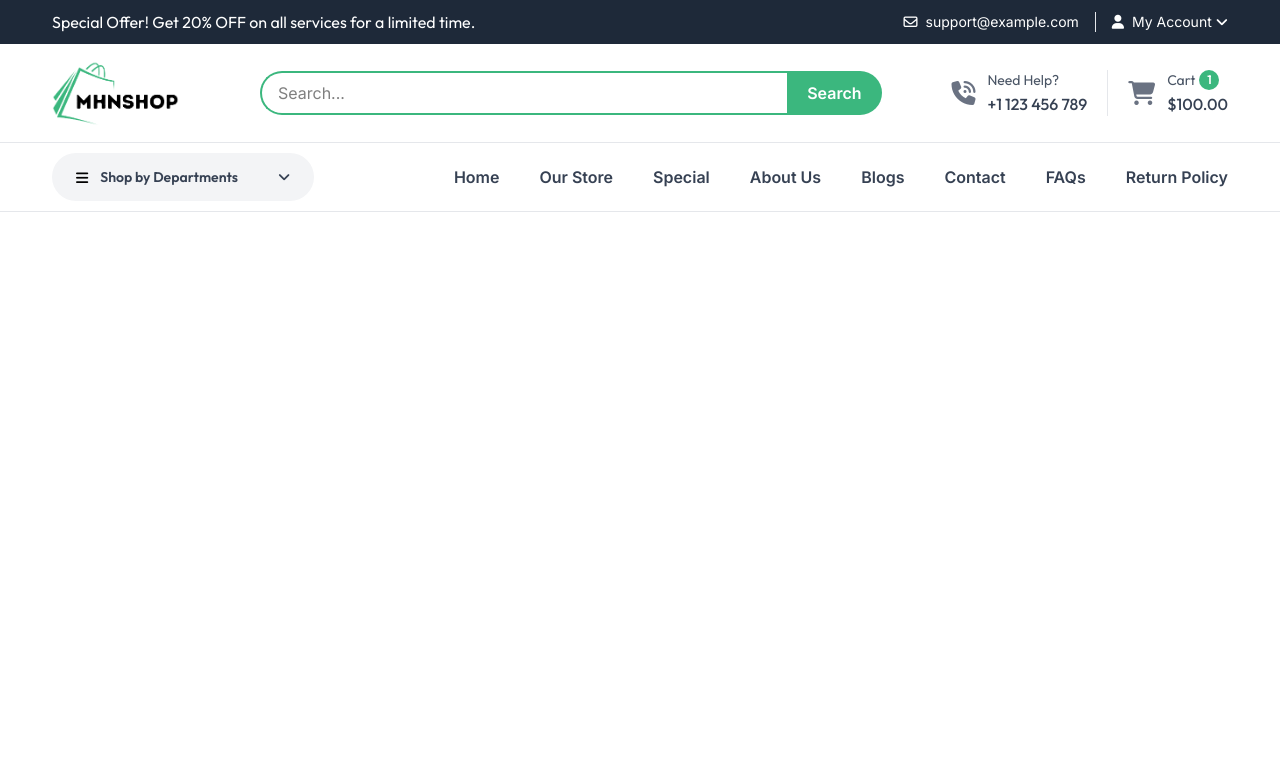
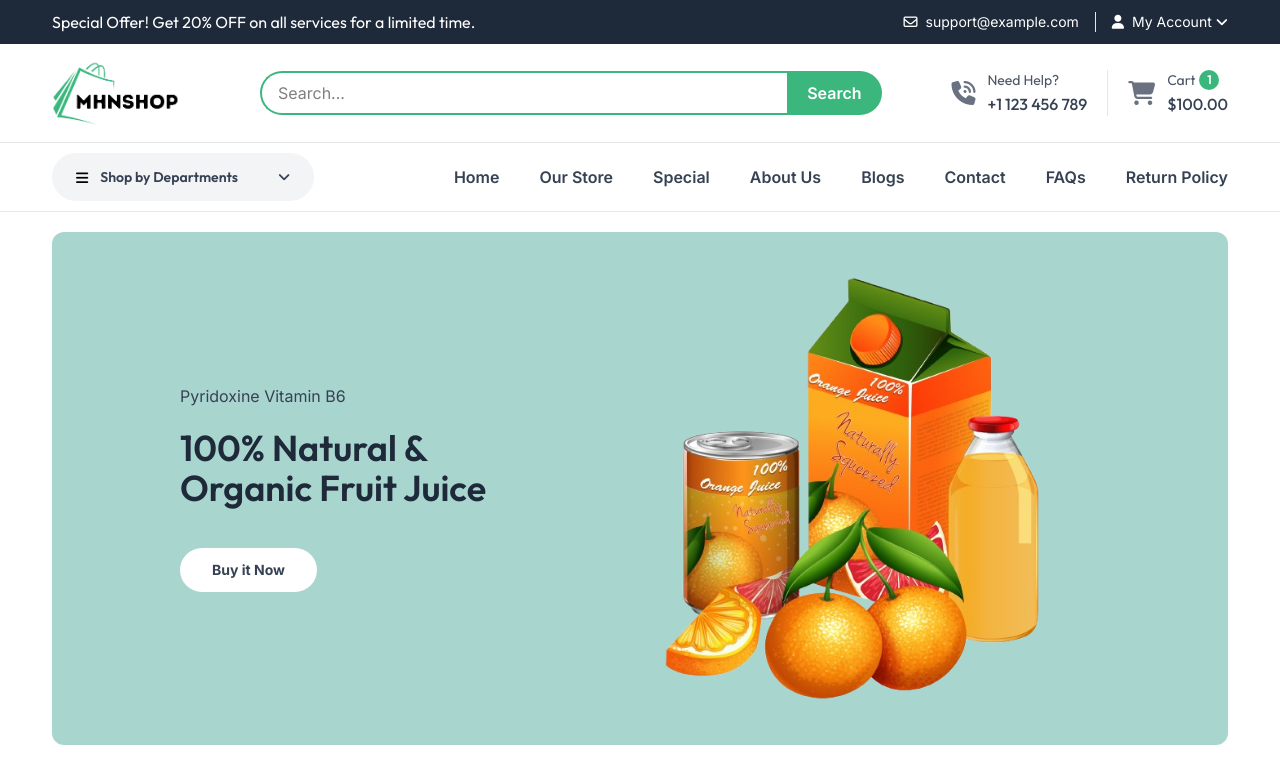
Before and after one commit to MEHEDIHASANNIPO/mhnshop-tailwind-template, a website: page index.html in a window 1280 px wide. Drawn offline with Linux system fonts and the light colour scheme.

Commit message:
banner section created

```diff
--- a/index.html
+++ b/index.html
@@ -167,6 +167,25 @@
     </section>
     <!-- Header Menu End -->
 
+    <!-- Banner Start -->
+    <section class="py-5">
+        <div class="container mx-auto px-3">
+            <div class="">
+                <div class="grid grid-cols-2 items-center gap-10 bg-[#a9d5cf] py-10 px-32 rounded-xl">
+                    <div>
+                        <p class="text-gray-700">Pyridoxine Vitamin B6</p>
+                        <h2 class="max-w-sm mt-5 text-4xl font-semibold text-gray-800">100% Natural & Organic Fruit Juice</h2>
+                        <a href="" class="bg-white inline-block text-sm text-gray-700 font-bold py-3 px-8 rounded-full mt-10">Buy it Now</a>
+                    </div>
+                    <div class="">
+                        <img src="./assets/img/banner.png" class="object-cover max-w-96 w-full" alt="">
+                    </div>
+                </div>
+            </div>
+        </div>
+    </section>
+    <!-- Banner End -->
+
     <!-- Cart Start -->
     <section class="min-h-screen h-full fixed top-0 right-0 left-0 z-20 origin-right invisible opacity-0 transition ease-in-out duration-300" id="cart-item">
         <div class="absolute top-0 right-0 left-0 w-full h-full bg-black opacity-60 close-cart"></div>
```
Also changed, not shown: assets/css/style.css, assets/img/banner.png (added).
